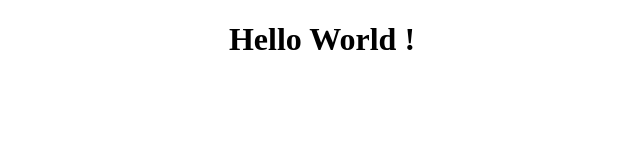
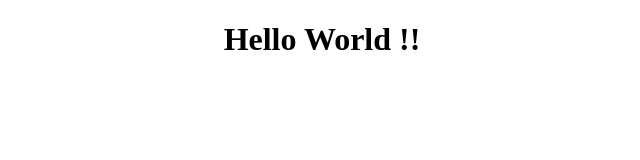
Before and after one commit to ViniHGV/Lab-React, a React (Create React App) app: page / in a window 1280 px wide. Shown: the top 160 px of the page, without its empty margins (318-958 px from the left). Built offline with nearby package versions, Linux system fonts and the light colour scheme.

Commit message:
Importando a função HelloWorld

```diff
--- a/src/App.js
+++ b/src/App.js
@@ -1,9 +1,11 @@
 import logo from './logo.svg';
 import './App.css';
+import React from 'react';
+import HelloWorld from './HelloWorld';
 
-function HelloWorld(){
+/*function HelloWorld(){
   return <h1>Hello World !</h1>
-}
+}*/
 
 function App() {
   return (
--- /dev/null
+++ b/src/HelloWorld.js
@@ -0,0 +1,8 @@
+import React from 'react';
+
+
+function HelloWorld(){
+    return <h1>Hello World !!</h1>;
+}
+
+export default HelloWorld;
```
